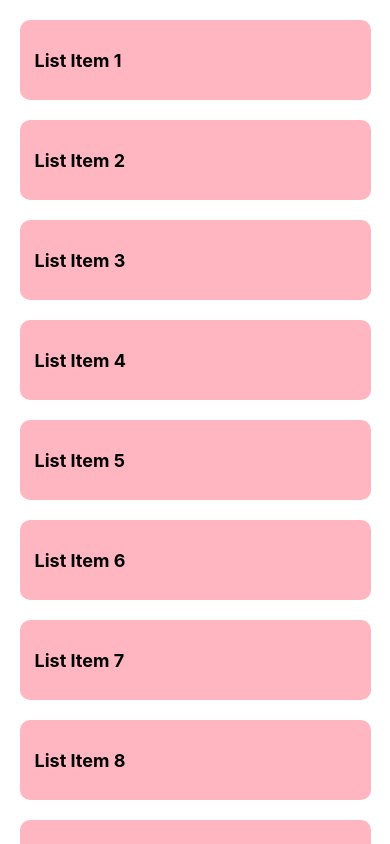
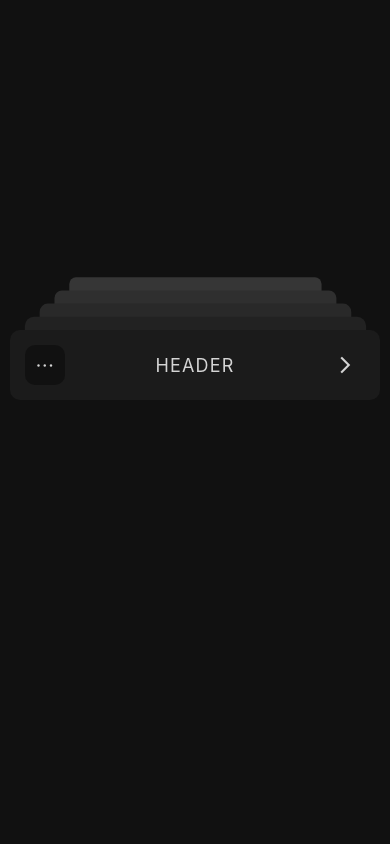
Before and after one commit to ItsZumar/rn-reanimated3, a React Native app: screen / in a window 390 px wide. Built offline with nearby package versions, Linux system fonts and the light colour scheme.

Commit message:
Created Animated Dropdown Menu

```diff
--- a/App.tsx
+++ b/App.tsx
@@ -19,6 +19,7 @@ import {
   SlidingCounter,
   LayoutAnimations,
   AnimatedFlatlist,
+  DropdownMenu,
 } from './Components';
 
 function App() {
@@ -43,7 +44,8 @@ function App() {
       {/* <MenuPerspective /> */}
       {/* <SlidingCounter /> */}
       {/* <LayoutAnimations /> */}
-      <AnimatedFlatlist />
+      {/* <AnimatedFlatlist /> */}
+      <DropdownMenu />
     </>
   );
 }
--- /dev/null
+++ b/Components/DropdownMenu/Dropdown.tsx
@@ -0,0 +1,30 @@
+import {useSharedValue} from 'react-native-reanimated';
+import {DropdownItemType, DropdownListItem} from './DropdownListItem';
+
+type DropdownProps = {
+  header: DropdownItemType;
+  options: DropdownItemType[];
+};
+
+const Dropdown = ({header, options}: DropdownProps) => {
+  const dropdownItems = [header, ...options];
+  const isExpanded = useSharedValue(false);
+
+  return (
+    <>
+      {dropdownItems.map((item, index) => {
+        return (
+          <DropdownListItem
+            key={index}
+            index={index}
+            {...item}
+            isExpanded={isExpanded}
+            dropdownItemsCount={dropdownItems.length}
+          />
+        );
+      })}
+    </>
+  );
+};
+
+export {Dropdown};
--- /dev/null
+++ b/Components/DropdownMenu/DropdownListItem.tsx
@@ -0,0 +1,152 @@
+import React from 'react';
+import {StyleSheet, Text, View, useWindowDimensions} from 'react-native';
+import Animated, {
+  SharedValue,
+  useAnimatedStyle,
+  withSpring,
+  withTiming,
+} from 'react-native-reanimated';
+import AntDesign from 'react-native-vector-icons/AntDesign';
+import MaterialIcons from 'react-native-vector-icons/MaterialIcons';
+import Color from 'color';
+
+export type DropdownItemType = {
+  label: string;
+  iconName: string;
+};
+
+export type DropdownListItemProps = DropdownItemType & {
+  index: any;
+  dropdownItemsCount: number;
+  isExpanded: SharedValue<boolean>;
+};
+
+export const DropdownListItem: React.FC<DropdownListItemProps> = ({
+  label,
+  iconName,
+  index,
+  dropdownItemsCount,
+  isExpanded,
+}) => {
+  const {width: windowWidth} = useWindowDimensions();
+  const DropdownListItemHeight = 70;
+  const Margin = 10;
+
+  const fullDropdownHeight =
+    dropdownItemsCount * (DropdownListItemHeight + Margin);
+
+  const collapsedTop = fullDropdownHeight / 2 - DropdownListItemHeight;
+  const expandedTop = (DropdownListItemHeight + Margin) * index;
+
+  const expandedScale = 1;
+  const collapsedScale = 1 - index * 0.08;
+
+  const expandedBackgroundColor = '#1B1B1B';
+  const collapsedBackgroundColor = Color(expandedBackgroundColor)
+    .lighten(index * 0.25)
+    .hex();
+
+  const rStyle = useAnimatedStyle(() => {
+    return {
+      backgroundColor: withTiming(
+        isExpanded.value ? expandedBackgroundColor : collapsedBackgroundColor,
+      ),
+      top: withSpring(isExpanded.value ? expandedTop : collapsedTop),
+      transform: [
+        {
+          scale: withSpring(isExpanded.value ? expandedScale : collapsedScale),
+        },
+        {
+          translateY: fullDropdownHeight / 2,
+        },
+      ],
+    };
+  }, []);
+
+  const isHeader = index === 0;
+
+  const rLeftIconOpacityStyle = useAnimatedStyle(() => {
+    return {
+      opacity: withTiming(isHeader ? 1 : isExpanded.value ? 1 : 0),
+    };
+  }, [isHeader]);
+
+  const rHeaderArrowIconStyle = useAnimatedStyle(() => {
+    return {
+      transform: [
+        {
+          rotate: withTiming(isHeader && isExpanded.value ? '90deg' : '0deg'),
+        },
+      ],
+    };
+  });
+
+  return (
+    <Animated.View
+      onTouchEnd={() => {
+        if (isHeader) isExpanded.value = !isExpanded.value;
+      }}
+      style={[
+        {
+          zIndex: dropdownItemsCount - index,
+          position: 'absolute',
+          width: windowWidth * 0.95,
+          height: DropdownListItemHeight,
+          borderRadius: 10,
+        },
+        rStyle,
+      ]}>
+      <View style={styles.container}>
+        <Animated.View
+          style={[
+            styles.iconContainer,
+            {
+              left: 15,
+            },
+            rLeftIconOpacityStyle,
+          ]}>
+          <AntDesign name={iconName} size={20} color="#D4D4D4" />
+        </Animated.View>
+        <Text style={styles.label}>{label}</Text>
+        <Animated.View
+          style={[
+            styles.iconContainer,
+            rHeaderArrowIconStyle,
+            {
+              right: 15,
+              backgroundColor: 'transparent',
+            },
+          ]}>
+          <MaterialIcons
+            name={isHeader ? 'arrow-forward-ios' : 'arrow-forward'}
+            size={20}
+            color={'#D4D4D4'}
+          />
+        </Animated.View>
+      </View>
+    </Animated.View>
+  );
+};
+
+const styles = StyleSheet.create({
+  container: {
+    flex: 1,
+    justifyContent: 'center',
+    alignItems: 'center',
+  },
+  label: {
+    color: '#D4D4D4',
+    fontSize: 18,
+    textTransform: 'uppercase',
+    letterSpacing: 1.2,
+  },
+  iconContainer: {
+    position: 'absolute',
+    width: 40,
+    aspectRatio: 1,
+    backgroundColor: '#111',
+    borderRadius: 10,
+    justifyContent: 'center',
+    alignItems: 'center',
+  },
+});
--- /dev/null
+++ b/Components/DropdownMenu/dropdownMenu.tsx
@@ -0,0 +1,32 @@
+import {StyleSheet, View} from 'react-native';
+import React from 'react';
+import {Dropdown} from './Dropdown';
+
+const options = [
+  {label: 'Charts', iconName: 'barschart'},
+  {label: 'Book', iconName: 'book'},
+  {label: 'Calendar', iconName: 'calendar'},
+  {label: 'Camera', iconName: 'camera'},
+];
+
+const header = {
+  label: 'Header',
+  iconName: 'ellipsis1',
+};
+
+export const DropdownMenu = () => {
+  return (
+    <View style={styles.container}>
+      <Dropdown header={header} options={options} />
+    </View>
+  );
+};
+
+const styles = StyleSheet.create({
+  container: {
+    flex: 1,
+    backgroundColor: '#111',
+    alignItems: 'center',
+    justifyContent: 'center',
+  },
+});
--- a/Components/index.ts
+++ b/Components/index.ts
@@ -26,3 +26,4 @@ export * from './MenuPerspective/menuPerspective';
 export * from './ClockLoader/clockLoader';
 export * from './LayoutAnimations/layoutAnimations';
 export * from './AnimatedFlatlist/animatedFlatlist';
+export * from './DropdownMenu/dropdownMenu';
--- a/package.json
+++ b/package.json
@@ -10,6 +10,7 @@
     "test": "jest"
   },
   "dependencies": {
+    "color": "^4.2.3",
     "react": "18.2.0",
     "react-native": "^0.73.2",
     "react-native-gesture-handler": "^2.14.1",
@@ -26,6 +27,7 @@
     "@react-native/eslint-config": "0.73.2",
     "@react-native/metro-config": "0.73.3",
     "@react-native/typescript-config": "0.73.1",
+    "@types/color": "^3.0.6",
     "@types/react": "^18.2.6",
     "@types/react-native": "^0.73.0",
     "@types/react-native-vector-icons": "^6.4.18",
```
Also changed, not shown: 1 other file (tests, documents, lock files or other folders).
